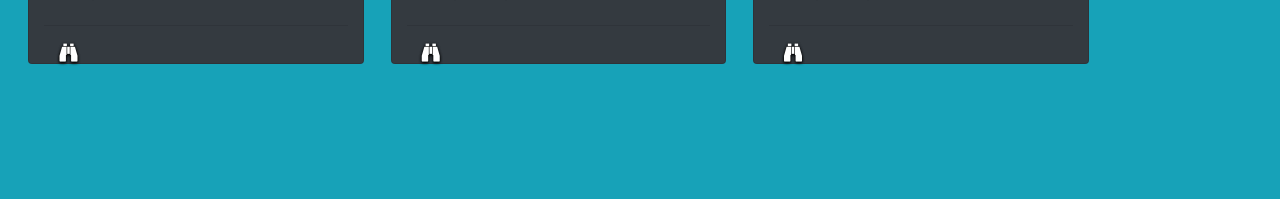
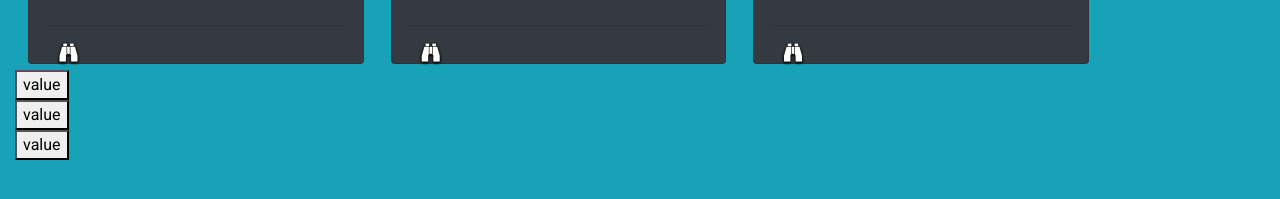
Before and after one commit to Daniel-Montet/quotes, an Angular app: page / in a window 1280 px wide. Shown: the part 353-552 px from the top of the page. Built offline with nearby package versions, Linux system fonts and the light colour scheme; what angular-font-awesome would draw is missing.

Commit message:
Add function to return highest value

```diff
--- a/src/app/user/user.component.html
+++ b/src/app/user/user.component.html
@@ -104,5 +104,9 @@
 
 
   </div>
+  <div *ngFor="let quote of quoteCard; let i='index'">
+      <button (click)=highestvote(quoteCard[i]._upvote)>{{highest}} value</button>
+
+    </div>
 
 </div>
--- a/src/app/user/user.component.ts
+++ b/src/app/user/user.component.ts
@@ -20,7 +20,7 @@ export class UserComponent implements OnInit {
 
   ];
 
-
+  highest:any;
 assign(event:Quote){
   let usersarrLength= this.quoteCard.length
   event._editorid=usersarrLength + 1;
@@ -46,6 +46,13 @@ goalDelete(quote,index){
 toogleDetails(index){
   this.quoteCard[index].showDescription = !this.quoteCard[index].showDescription;
 }
+
+highestvote(quotecard){
+  if(quotecard && Math.max(quotecard._upvote)){
+  this.highest= quotecard._editorid
+  }
+
+}
   constructor() { }
 
   ngOnInit() {
```
